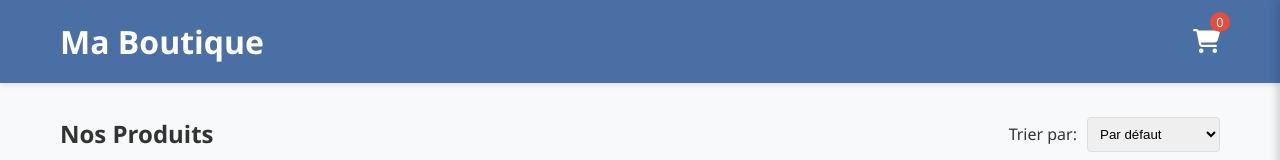
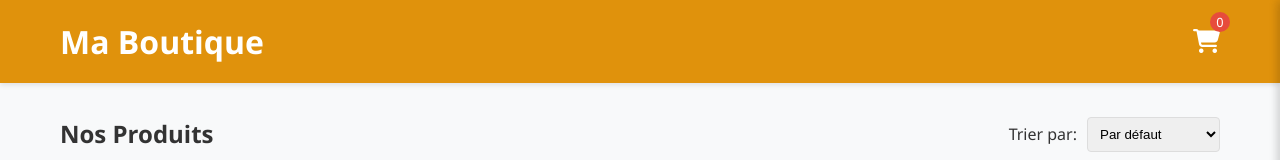
Before and after one commit to kamdemyann14/kamdemyann14, a plain HTML site: page TesteAPI.html in a window 1280 px wide. Shown: the top 160 px of the page. Drawn offline with Linux system fonts and the light colour scheme.

Commit message:
Update TesteAPI.html

```diff
--- a/TesteAPI.html
+++ b/TesteAPI.html
@@ -26,7 +26,7 @@ body {
 }
 
 header {
-  background-color: #4a6fa5;
+  background-color: #e0920c;
   color: white;
   padding: 1rem 0;
   box-shadow: 0 2px 5px rgba(0, 0, 0, 0.1);
```
